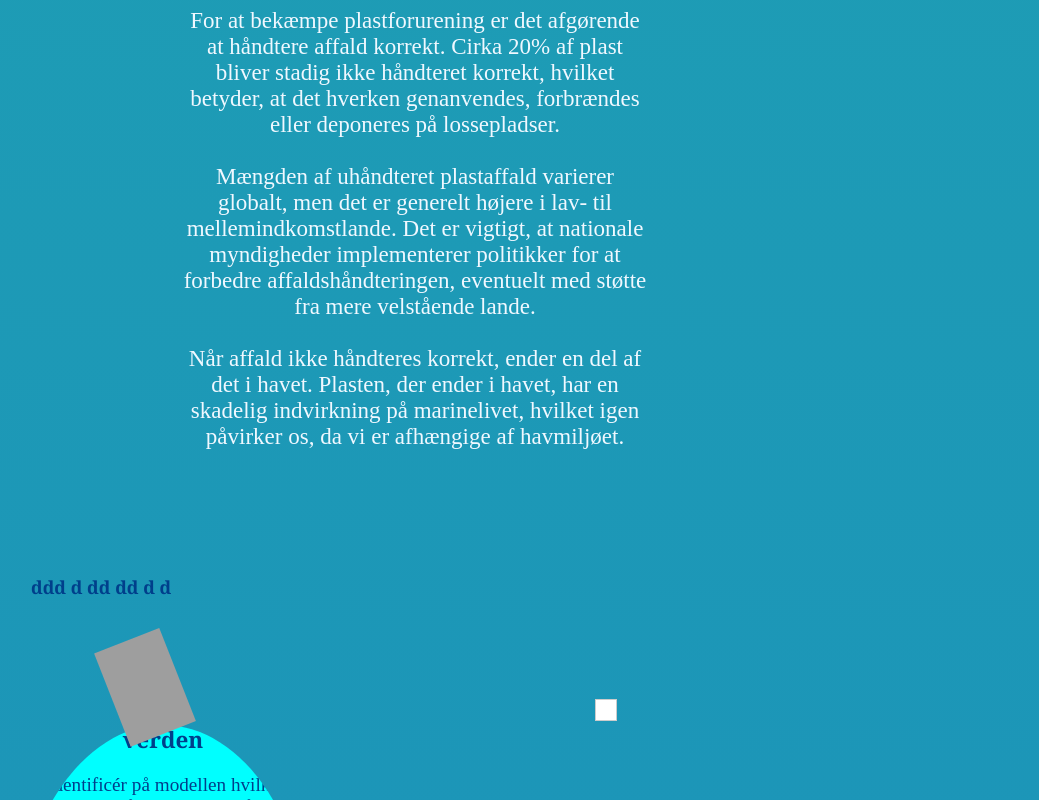
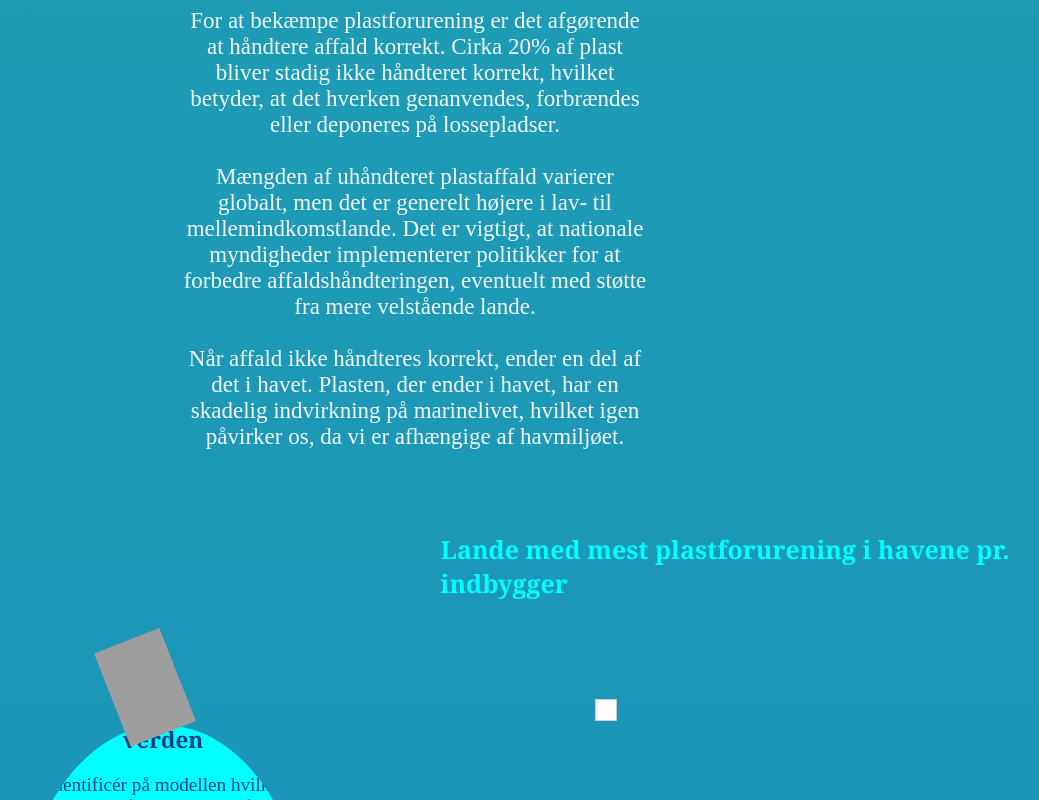
Before and after one commit to hudz3103/FiskSemesterProjekt, a website: page index.html in a window 1280 px wide. Shown: the part 3549-4349 px from the top of the page, without its empty margins (225-1264 px from the left). Drawn offline with nearby package versions, Linux system fonts and the light colour scheme; no server answers; grey boxes are pictures that could not be loaded.

Commit message:
Overskrifts ændringer

```diff
--- a/index.html
+++ b/index.html
@@ -136,7 +136,11 @@
 
       <!-- Visualisering 2 -->
       <div class="vis2">
-        <div><h5>ddd d dd dd d d</h5></div>
+        <div>
+          <h5 class="h5v2 reveal">
+            Lande med mest plastforurening i havene pr. indbygger
+          </h5>
+        </div>
         <svg id="vis2"></svg>
         <div id="tooltip"></div>
       </div>
--- a/main.js
+++ b/main.js
@@ -52,7 +52,7 @@ fetch("https://fisk-server.onrender.com/annualPlastic")
       .attr("dy", "1em")
       .style("text-anchor", "middle")
       .style("font-size", "20px")
-      .style("fill","rgb(0,63,139,139)")
+      .style("fill", "rgb(0,63,139,139)")
       .text("Plast i millioner ton");
 
     // Label itl x-aksen
@@ -307,7 +307,7 @@ fetch("https://fisk-server.onrender.com/plastic")
     console.error("Fetch error:", error);
   });
 
-  //gør at elementer bliver loadet ind glidende i takt med scroll
+//gør at elementer bliver loadet ind glidende i takt med scroll
 
 function reveal() {
   let reveals = document.querySelectorAll(".reveal");
--- a/style.css
+++ b/style.css
@@ -38,12 +38,12 @@ h4 {
 
 /* Overskrift til vis1: Plast udviklingen siden 1950 */
 h5 {
-  font-size: large;
+  font-size: 25px;
   position: absolute;
   left: 20%;
-  margin-bottom: 200px;
+  margin-top: -1%;
   font-family: Cambria, Cochin, Georgia, Times, "Times New Roman", serif;
-  color: rgb(0, 63, 139, 139);
+  color: cyan;
 }
 
 /* Introteksten indsættes og placeres i midten */
@@ -68,7 +68,6 @@ h5 {
   margin-top: 100px;
   border-radius: 15px;
 }
-
 
 /* Ord i introtekst bliver fed */
 .intro span {
@@ -317,3 +316,12 @@ g {
   transform: translateY(0);
   opacity: 1;
 }
+
+.h5v2 {
+  font-size: 25px;
+  position: absolute;
+  left: 52%;
+  margin-top: -1%;
+  font-family: Cambria, Cochin, Georgia, Times, "Times New Roman", serif;
+  color: cyan;
+}
```
